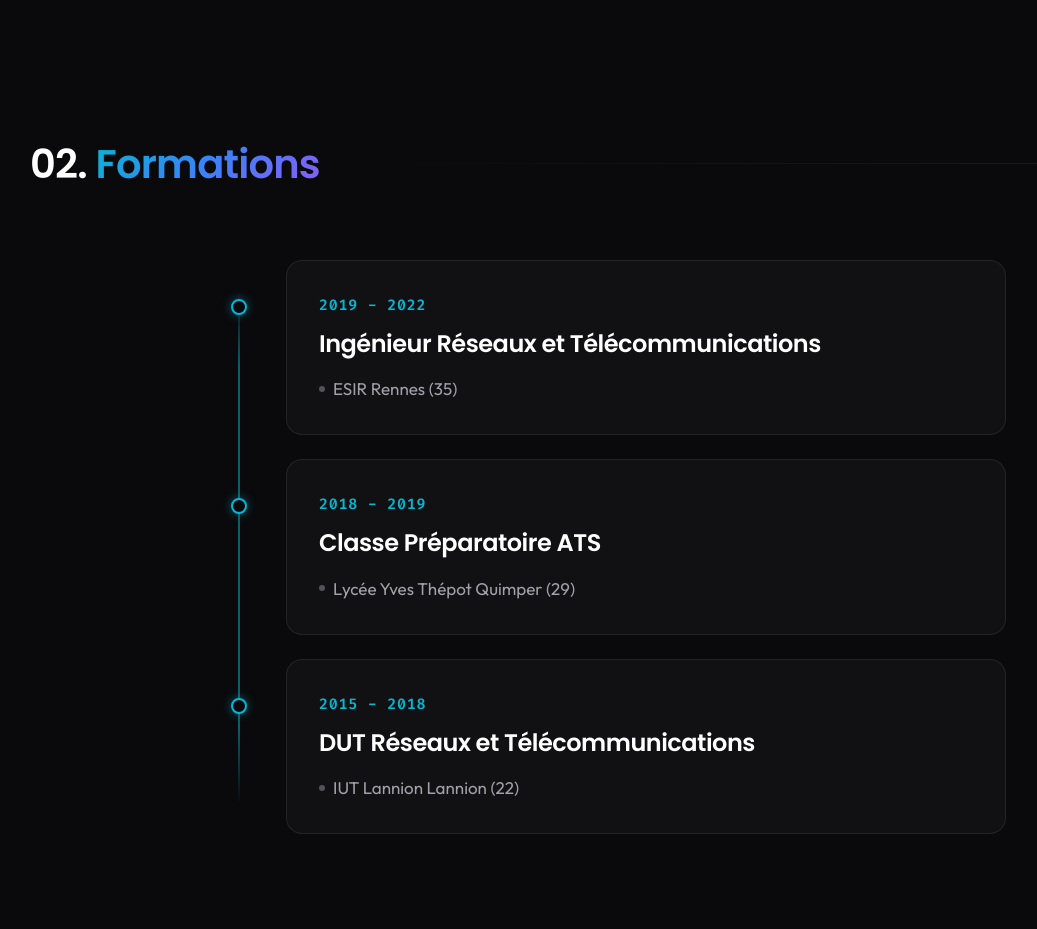
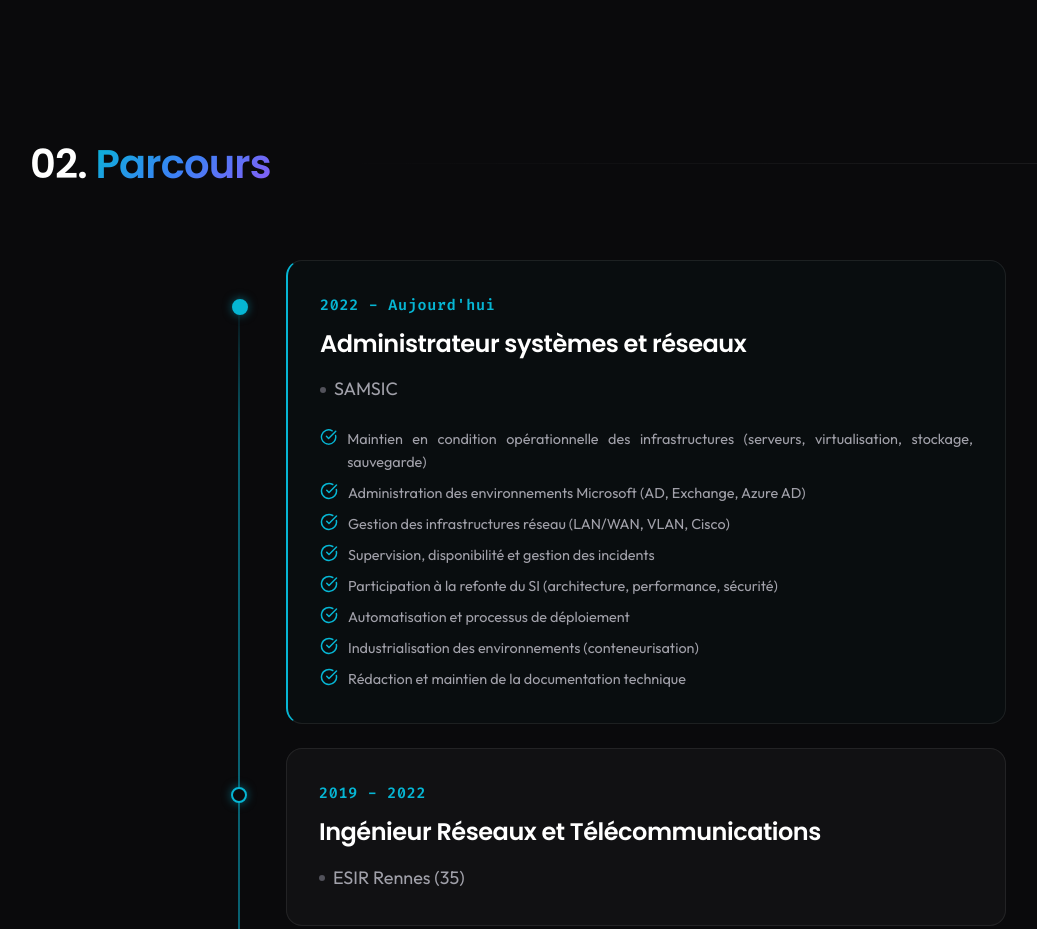
Before and after one commit to jeremynicot1-hub/jeje, a website built with Vite: page index.html in a window 1280 px wide. Shown: the part 1660-2589 px from the top of the page, without its empty margins (34-1071 px from the left). Built offline with nearby package versions, Linux system fonts and the light colour scheme.

Commit message:
feat: add SAMSIC experience and deployment script

```diff
--- a/index.html
+++ b/index.html
@@ -130,15 +130,32 @@
         </div>
       </section>
 
-      <!-- Education Section -->
+      <!-- Experience & Education Section -->
       <section id="education" class="education section">
         <div class="container">
           <div class="section-header right">
             <div class="line"></div>
-            <h2 class="section-title">02. <span class="text-gradient" data-en="Education">Formations</span></h2>
+            <h2 class="section-title">02. <span class="text-gradient" data-en="Experience & Education">Parcours</span></h2>
           </div>
           <div class="education-grid">
             <div class="education-timeline-line"></div>
+            <!-- Added Professional Experience (Top of timeline) -->
+            <div class="edu-card experience">
+              <div class="edu-nav-dot" style="background: var(--accent-cyan);"></div>
+              <div class="edu-year" data-en="2022 - Present">2022 - Aujourd'hui</div>
+              <h3 class="edu-degree"><span data-en="System & Network Administrator">Administrateur systèmes et réseaux</span></h3>
+              <div class="edu-school">SAMSIC</div>
+              <ul class="edu-tasks">
+                <li><i data-lucide="check-circle" class="icon-sm icon-accent"></i> <span data-en="Operational maintenance of infrastructure (servers, virtualization, storage, backup)">Maintien en condition opérationnelle des infrastructures (serveurs, virtualisation, stockage, sauvegarde)</span></li>
+                <li><i data-lucide="check-circle" class="icon-sm icon-accent"></i> <span data-en="Administration of Microsoft environments (AD, Exchange, Azure AD/Entra ID)">Administration des environnements Microsoft (AD, Exchange, Azure AD)</span></li>
+                <li><i data-lucide="check-circle" class="icon-sm icon-accent"></i> <span data-en="Network management (LAN/WAN, VLAN, Cisco)">Gestion des infrastructures réseau (LAN/WAN, VLAN, Cisco)</span></li>
+                <li><i data-lucide="check-circle" class="icon-sm icon-accent"></i> <span data-en="Supervision, incident management and availability improvement">Supervision, disponibilité et gestion des incidents</span></li>
+                <li><i data-lucide="check-circle" class="icon-sm icon-accent"></i> <span data-en="Infrastructure modernization (architecture, performance, security)">Participation à la refonte du SI (architecture, performance, sécurité)</span></li>
+                <li><i data-lucide="check-circle" class="icon-sm icon-accent"></i> <span data-en="Automation and deployment process contribution">Automatisation et processus de déploiement</span></li>
+                <li><i data-lucide="check-circle" class="icon-sm icon-accent"></i> <span data-en="Industrialization (containerization, CI/CD)">Industrialisation des environnements (conteneurisation)</span></li>
+                <li><i data-lucide="check-circle" class="icon-sm icon-accent"></i> <span data-en="Technical documentation maintenance">Rédaction et maintien de la documentation technique</span></li>
+              </ul>
+            </div>
             <div class="edu-card">
               <div class="edu-nav-dot"></div>
               <div class="edu-year">2019 - 2022</div>
--- a/src/style.css
+++ b/src/style.css
@@ -156,7 +156,10 @@ h1, h2, h3, h4 { font-family: var(--font-title); font-weight: 600; letter-spacin
 .edu-card:hover .edu-nav-dot { background: var(--accent-cyan); transform: scale(1.4); box-shadow: 0 0 20px rgba(6, 182, 212, 0.9); }
 .edu-year { color: var(--accent-cyan); font-family: var(--font-mono); font-weight: 600; font-size: 0.9375rem; letter-spacing: 0.05em; }
 .edu-degree { font-size: 1.5rem; color: var(--text-primary); margin-bottom: 4px; }
-.edu-school { color: var(--text-secondary); font-size: 1.0625rem; display: flex; align-items: center; gap: 8px; }
+.edu-school { color: var(--text-secondary); font-size: 1.125rem; display: flex; align-items: center; gap: 8px; }
+.edu-tasks { margin-top: 16px; font-size: 0.9rem; color: var(--text-secondary); display: flex; flex-direction: column; gap: 8px; }
+.edu-tasks li { display: flex; gap: 10px; align-items: flex-start; text-align: left; }
+.edu-card.experience { border-left: 2px solid var(--accent-cyan); background: rgba(6, 182, 212, 0.02); }
 .edu-school::before { content: ''; display: inline-block; width: 6px; height: 6px; border-radius: 50%; background: var(--text-muted); }
 
 .skills-wrapper { display: grid; grid-template-columns: repeat(auto-fill, minmax(300px, 1fr)); gap: 24px; }
```
Also changed, not shown: 1 other file.
